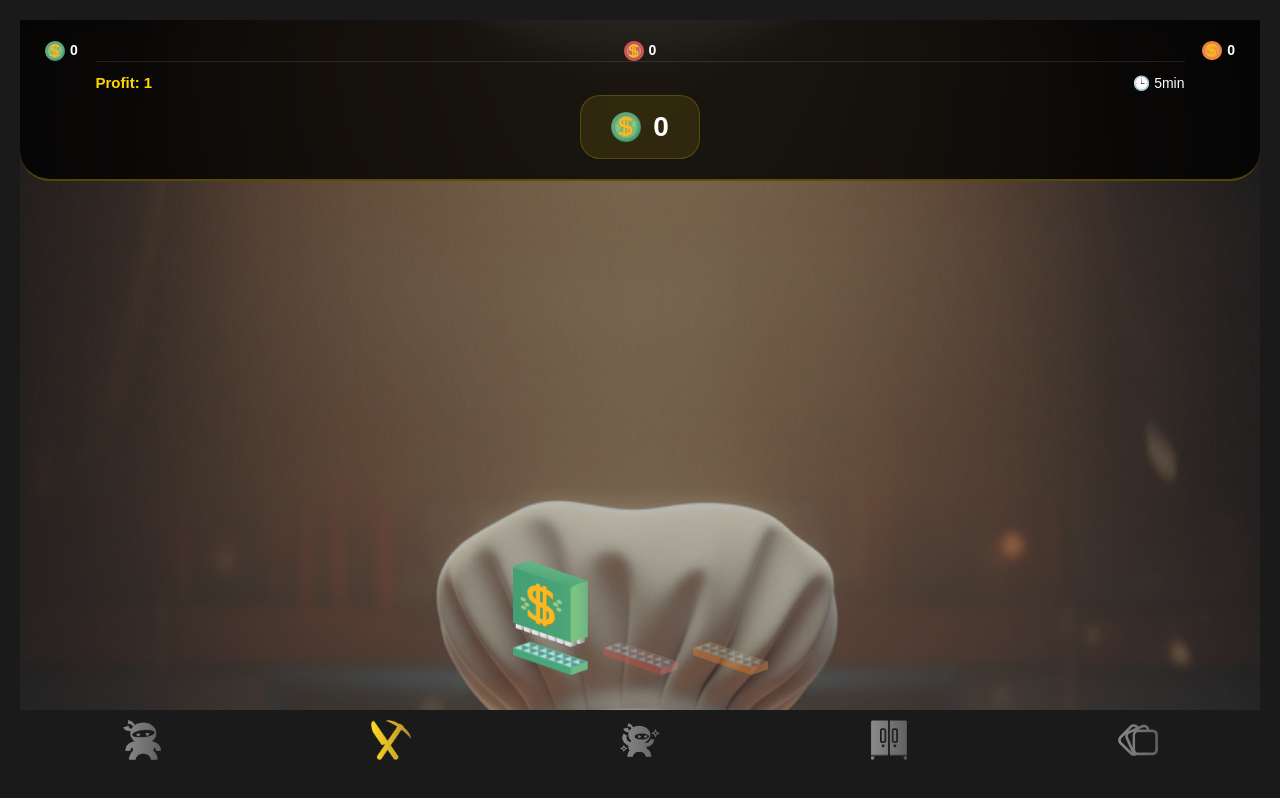
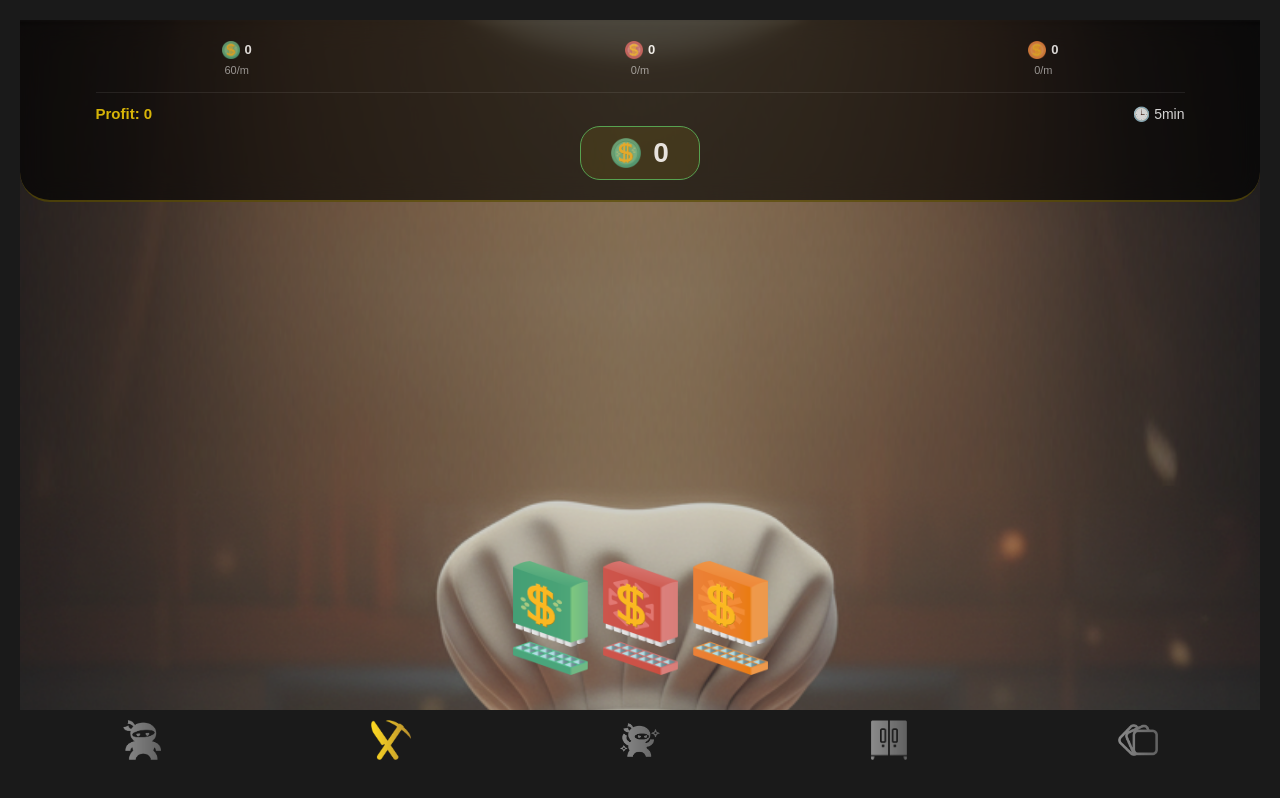
Before and after one commit to sizix21/ninja-gold-game, a Next.js app: page / in a window 1280 px wide. Both pictures are taken after a click on the button 391 px from the left and 740 px from the top of the page. Built offline with nearby package versions, Linux system fonts and the light colour scheme.

Commit message:
Add files via upload

```diff
--- a/app/page.tsx
+++ b/app/page.tsx
@@ -23,17 +23,27 @@ export default function Home() {
   const [isRedOn, setIsRedOn] = useState(false);
   const [isOrangeOn, setIsOrangeOn] = useState(false);
   const [isGreenActive, setIsGreenActive] = useState(false); // وضعیت فعالیت ماینر
+  const [isRedActive, setIsRedActive] = useState(false); // اضافه شد
+  const [isOrangeActive, setIsOrangeActive] = useState(false); // اضافه شد
   const [timeLeft, setTimeLeft] = useState(300); // ۵ دقیقه به ثانیه (5 * 60)
   const [greenProfit, setGreenProfit] = useState(1);
   const [redProfit, setRedProfit] = useState(0);
   const [orangeProfit, setOrangeProfit] = useState(0);
+  const switchAudioRef = useRef<HTMLAudioElement | null>(null);
+  const [totalProfit, setTotalProfit] = useState(0);
 
   const [floatingNumbers, setFloatingNumbers] = useState<FloatingNumber[]>([]);
   const audioRef = useRef<HTMLAudioElement | null>(null);
 
   // ۱. بارگذاری اطلاعات و محاسبه غیبت (Offline System)
   useEffect(() => {
+    // لود کردن صدای سوئیچ کارتریج
+  // صدای تپ کردن روی نینجا
   audioRef.current = new Audio("/click.mp3");
+
+  // صدای سوییچ کردن کارتریج (فایل جدید شما)
+  switchAudioRef.current = new Audio("/switch.mp3");
+  switchAudioRef.current.volume = 0.5;
 
     const savedGreen = localStorage.getItem("ninjaGreenCoins");
     if (savedGreen) setGreenCoins(parseInt(savedGreen));
@@ -91,23 +101,56 @@ export default function Home() {
   useEffect(() => {
   let interval: NodeJS.Timeout | undefined;
 
-  if (isGreenActive) {
+  // اگر حتی یکی از کارتریج‌ها روشن باشد، اینتروال شروع می‌شود
+  if (isGreenActive || isRedActive || isOrangeActive) {
     interval = setInterval(() => {
-      // اضافه کردن سکه سبز (مادامی که یوزر در بازی است ادامه دارد)
-      setGreenCoins((prev) => prev + greenProfit);
+      if (isGreenActive) setGreenCoins(prev => prev + greenProfit);
+      if (isRedActive) setRedCoins(prev => prev + redProfit);
+      if (isOrangeActive) setOrangeCoins(prev => prev + orangeProfit);
 
-      // در زمان حضور در بازی، timeLeft را همیشه روی ۳۰۰ ثانیه نگه می‌داریم
-      setTimeLeft(300);
+      setTimeLeft(300); // تمدید زمان آفلاین
     }, 1000);
   }
 
   return () => {
     if (interval) clearInterval(interval);
   };
-}, [isGreenActive, greenProfit]); // timeLeft را از دیپندنسی‌ها خارج کردیم
+}, [isGreenActive, isRedActive, isOrangeActive, greenProfit, redProfit, orangeProfit]); // timeLeft را از دیپندنسی‌ها خارج کردیم
 const handleGreenCartridgeClick = () => {
-  setIsGreenActive(prev => !prev);
+  setIsGreenActive(prev => {
+    const newState = !prev;
+    if (newState) { { setIsRedActive(false); setIsOrangeActive(false); } }
+    return newState;
+  });
+  playSwitchSound();
 };
+
+const handleRedCartridgeClick = () => {
+  setIsRedActive(prev => {
+    const newState = !prev;
+    if (newState) { { setIsGreenActive(false); setIsOrangeActive(false); } }
+    return newState;
+  });
+  playSwitchSound();
+};
+
+const handleOrangeCartridgeClick = () => {
+  setIsOrangeActive(prev => {
+    const newState = !prev;
+    if (newState) { { setIsGreenActive(false); setIsRedActive(false); } }
+    return newState;
+  });
+  playSwitchSound();
+};
+
+// یک تابع کمکی برای صدا (برای تمیزی کد)
+const playSwitchSound = () => {
+  if (switchAudioRef.current) {
+    switchAudioRef.current.currentTime = 0;
+    switchAudioRef.current.play().catch(() => {});
+  }
+};
+
   // --- Handlers ---
   const handleClick = (e: React.MouseEvent | React.TouchEvent) => {
     if (energy <= 0) return;
@@ -198,6 +241,7 @@ const handleGreenCartridgeClick = () => {
     backdropFilter: "blur(12px)",
     borderRadius: "0 0 30px 30px",
     padding: "20px 15px",
+    opacity: 0.8,
     zIndex: 10,
     borderBottom: "2px solid rgba(255,215,0,0.3)",
     display: "flex",
@@ -205,21 +249,44 @@ const handleGreenCartridgeClick = () => {
     alignItems: "center"
 }}>
     {/* ۱. ردیف سکه‌ها (آیکون و عدد در یک خط) */}
-    <div style={{ display: "flex", justifyContent: "space-between", width: "100%", padding: "0 10px" }}>
-        {/* سکه سبز */}
+    <div style={{ display: "flex", justifyContent: "space-around", width: "100%", marginBottom: "2px", alignItems: "flex-start" }}>
+
+    {/* ستون سکه سبز */}
+    <div style={{ display: "flex", flexDirection: "column", alignItems: "center", flex: 1 }}>
         <div style={{ display: "flex", alignItems: "center", gap: "5px" }}>
-            <img src="/currency-c.png" style={{width: "20px"}}/>
-            <span style={{fontSize: "14px", fontWeight: "bold"}}>{greenCoins.toLocaleString()}</span>
+            <img src="/currency-c.png" style={{width: "18px"}}/>
+            <span style={{fontSize: "13px", fontWeight: "bold"}}>{greenCoins.toLocaleString()}</span>
         </div>
-        {/* سکه قرمز */}
+        <div style={{ fontSize: "11px", color: "#aaa", marginTop: "2px" }}>
+            {greenProfit * 60}/m
+        </div>
+        <div style={{ fontSize: "10px", color: "#fff", opacity: 0.6, marginTop: "2px" }}>
+        </div>
+    </div>
+
+    {/* ستون سکه قرمز */}
+    <div style={{ display: "flex", flexDirection: "column", alignItems: "center", flex: 1 }}>
         <div style={{ display: "flex", alignItems: "center", gap: "5px" }}>
-            <img src="/currency-r.png" style={{width: "20px"}}/>
-            <span style={{fontSize: "14px", fontWeight: "bold"}}>{redCoins.toLocaleString()}</span>
+            <img src="/currency-r.png" style={{width: "18px"}}/>
+            <span style={{fontSize: "13px", fontWeight: "bold"}}>{redCoins.toLocaleString()}</span>
         </div>
-        {/* سکه نارنجی */}
+        <div style={{ fontSize: "11px", color: "#aaa", marginTop: "2px" }}>
+            {redProfit * 60}/m
+        </div>
+        {/* اگر برای بقیه هم زمان آفلاین داری اینجا اضافه کن، وگرنه فضای خالی بذار */}
+        <div style={{ height: "12px" }}></div>
+    </div>
+
+    {/* ستون سکه نارنجی */}
+    <div style={{ display: "flex", flexDirection: "column", alignItems: "center", flex: 1 }}>
         <div style={{ display: "flex", alignItems: "center", gap: "5px" }}>
-            <img src="/currency-t.png" style={{width: "20px"}}/>
-            <span style={{fontSize: "14px", fontWeight: "bold"}}>{orangeCoins.toLocaleString()}</span>
+            <img src="/currency-t.png" style={{width: "18px"}}/>
+            <span style={{fontSize: "13px", fontWeight: "bold"}}>{orangeCoins.toLocaleString()}</span>
+        </div>
+        <div style={{ fontSize: "11px", color: "#aaa", marginTop: "2px" }}>
+            {orangeProfit * 60}/m
+        </div>
+        <div style={{ height: "12px" }}></div>
     </div>
 </div>
 
@@ -233,7 +300,7 @@ const handleGreenCartridgeClick = () => {
         paddingTop: "10px"
     }}>
         <div style={{ color: "#ffd700", fontSize: "15px", fontWeight: "bold" }}>
-            Profit: {greenProfit.toLocaleString()}
+    Profit: {totalProfit.toLocaleString()}
 </div>
         <div style={{ color: "#fff", fontSize: "14px", fontWeight: "500", display: "flex", alignItems: "center", gap: "4px" }}>
             <span>🕒</span>
@@ -241,20 +308,25 @@ const handleGreenCartridgeClick = () => {
         </div>
     </div>
 
-    {/* ۳. نمایش بزرگ موجودی سکه سبز */}
+    {/* ۳. نمایشگر بزرگ هوشمند */}
 <div style={{
     display: "flex",
     alignItems: "center",
     gap: "12px",
     backgroundColor: "rgba(255,215,0,0.1)",
-        padding: "10px 30px",
+    padding: "5px 30px",
     borderRadius: "20px",
-        border: "1px solid rgba(255,215,0,0.2)",
+    border: `1px solid ${isRedActive ? "#f44336" : isOrangeActive ? "#ff9800" : "#4CAF50"}`, // تغییر رنگ مرز بر اساس فعالیت
     width: "fit-content"
 }}>
-        <img src="/currency-c.png" style={{ width: "30px", height: "30px" }} />
+    {/* تغییر خودکار آیکون */}
+    <img
+        src={isRedActive ? "/currency-r.png" : isOrangeActive ? "/currency-t.png" : "/currency-c.png"}
+        style={{ width: "30px", height: "30px" }}
+    />
+    {/* تغییر خودکار عدد */}
     <span style={{ fontSize: "28px", fontWeight: "900", color: "#fff" }}>
-            {greenCoins.toLocaleString()}
+        {isRedActive ? redCoins.toLocaleString() : isOrangeActive ? orangeCoins.toLocaleString() : greenCoins.toLocaleString()}
     </span>
 </div>
 </div>
@@ -265,7 +337,7 @@ const handleGreenCartridgeClick = () => {
               left: "0%",
               width: "100%",
               height: "100%",
-              opacity: 0.7,   // کمی کمرنگ که نوشته‌ها خوانا باشند
+              opacity: 0.8,   // کمی کمرنگ که نوشته‌ها خوانا باشند
               zIndex: 0,      // رفتن به پشت همه المان‌ها
               pointerEvents: "none"
             }}>
@@ -300,12 +372,32 @@ const handleGreenCartridgeClick = () => {
       transition: "all 0.3s"
     }}
   />
-  {/* اینجا قبلاً تایمر بود که طبق خواسته شما حذف شد */}
+
 </div>
 
-{/* سایر کارتریج‌ها که فعلاً غیرفعال هستند */}
-<img src="/cartridge-red-free.png" style={{ width: "75px", height: "auto", opacity: 0.4 }} />
-<img src="/cartridge-orange-free.png" style={{ width: "75px", height: "auto", opacity: 0.4 }} />
+{/* کارتریج قرمز */}
+<div onClick={handleRedCartridgeClick} style={{ cursor: "pointer", transition: "all 0.3s" }}>
+  <img
+    src={isRedActive ? "/cartridge-red-on.png" : "/cartridge-red-off.png"}
+    style={{
+      width: "75px",
+      filter: isRedActive ? "drop-shadow(0 0 10px #f44336)" : "none",
+      transition: "all 0.3s"
+    }}
+  />
+</div>
+
+{/* کارتریج نارنجی */}
+<div onClick={handleOrangeCartridgeClick} style={{ cursor: "pointer", transition: "all 0.3s" }}>
+  <img
+    src={isOrangeActive ? "/cartridge-orange-on.png" : "/cartridge-orange-off.png"}
+    style={{
+      width: "75px",
+      filter: isOrangeActive ? "drop-shadow(0 0 10px #ff9800)" : "none",
+      transition: "all 0.3s"
+    }}
+  />
+</div>
             </div>
 
           </div>
```
Lines whose indentation alone changed are shown as unchanged.
